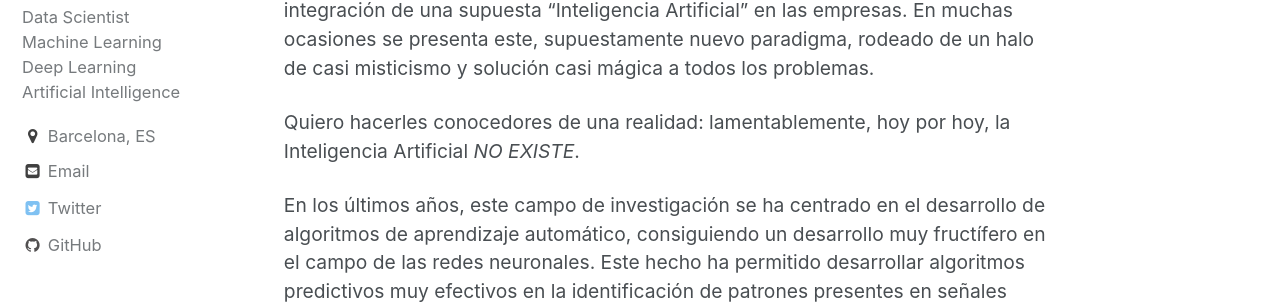
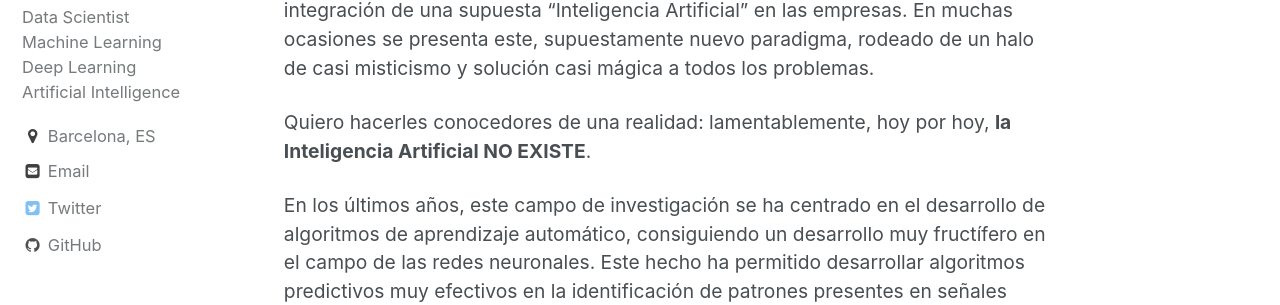
Before and after one commit to jorditg/jorditg.github.io, a Jekyll site: the page built from _posts/2021-05-28-la-inteligencia-artificial-en-la-empresa.md, in a window 1280 px wide and 900 px high. Shown: the part 295-600 px from the top of the window. Built offline with Jekyll 4.4.1, drawn with Linux system fonts in a browser that asks for light colours.

```diff
--- a/_posts/2021-05-28-la-inteligencia-artificial-en-la-empresa.md
+++ b/_posts/2021-05-28-la-inteligencia-artificial-en-la-empresa.md
@@ -12,7 +12,7 @@ tags:
 
 En los últimos tiempos son comunes las campañas de marketing, procedentes sobretodo de las empresas e instituciones de raíz tecnológica, abogando por la integración de una supuesta “Inteligencia Artificial” en las empresas. En muchas ocasiones se presenta este, supuestamente nuevo paradigma, rodeado de un halo de casi misticismo y solución casi mágica a todos los problemas.
 
-Quiero hacerles conocedores de una realidad: lamentablemente, hoy por hoy, la Inteligencia Artificial *NO EXISTE*.
+Quiero hacerles conocedores de una realidad: lamentablemente, hoy por hoy, **la Inteligencia Artificial NO EXISTE**.
 
 En los últimos años, este campo de investigación se ha centrado en el desarrollo de algoritmos de aprendizaje automático, consiguiendo un desarrollo muy fructífero en el campo de las redes neuronales. Este hecho ha permitido desarrollar algoritmos predictivos muy efectivos en la identificación de patrones presentes en señales (esto es en imagen, sonido principalmente) y en texto, campos en los cuales históricamente había sido dificultoso obtener resultados aceptables. En el campo de la predicción de datos numéricos también se han hecho importantes avances, los más efectivos hasta el momento, mediante la combinación de modelos basados en árboles de decisión. Cabe decir entonces, que disponemos de un gran abanico de algoritmos que funcionan muy bien en el reconocimiento de patrones tanto para datos como para señales.
 
```
